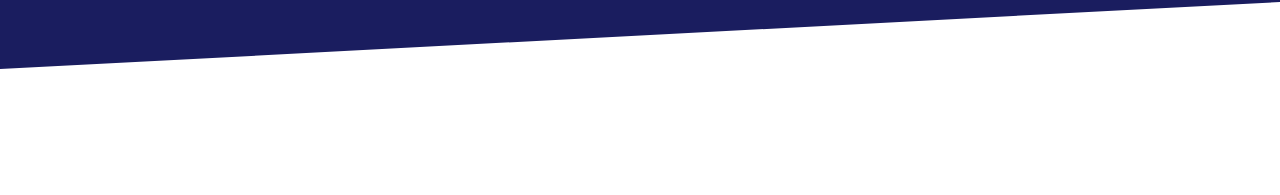
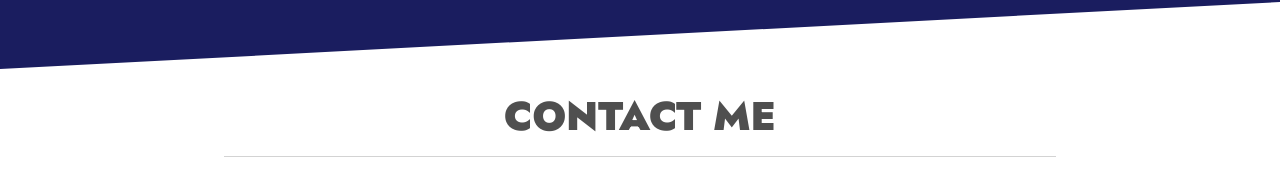
Before and after one commit to Vitalis-Kirui/My-Portfolio, an Angular app in the folder Portfolio-UI/: page / in a window 1280 px wide. Shown: the part 6117-6312 px from the top of the page. Before the commit the page ends 6186 px from the top, so only its background shows below. Built offline with nearby package versions, Linux system fonts and the light colour scheme.

Commit message:
introducing contact me form

```diff
--- a/Portfolio-UI/src/app/app.component.css
+++ b/Portfolio-UI/src/app/app.component.css
@@ -316,3 +316,17 @@ h2{
     background-color: rgba(243, 249, 174, 1);
     margin-bottom: 2%;
 }
+
+/* Contact me form */
+#contactme{
+    margin-top: 7%;
+}
+
+.contactContent{
+    width: 65%;
+    margin: auto;
+}
+
+.contactContent hr{
+    padding-bottom: 3%;
+}
--- a/Portfolio-UI/src/app/app.component.html
+++ b/Portfolio-UI/src/app/app.component.html
@@ -402,3 +402,15 @@
     </div>
 
 </div>
+
+<!-- Contact me form -->
+<div id="contactme">
+
+    <div class="contactContent">
+
+        <h1 class="text-center">Contact Me</h1>
+        <hr>
+
+    </div>
+
+</div>
```
